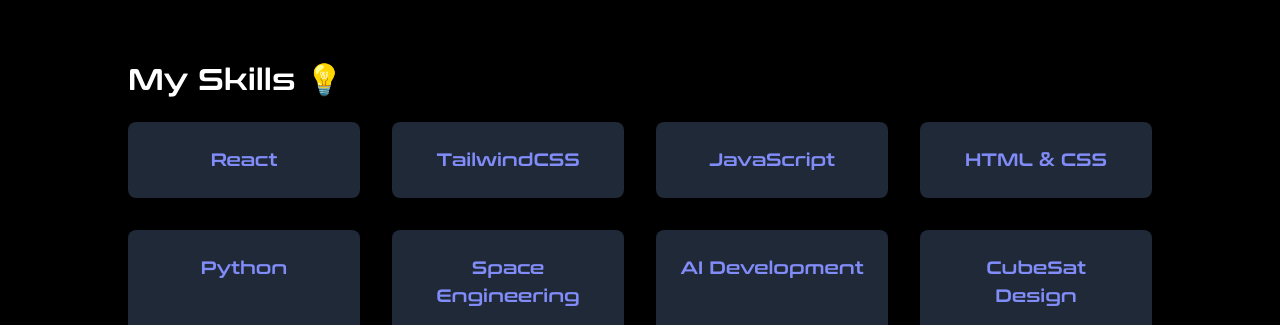
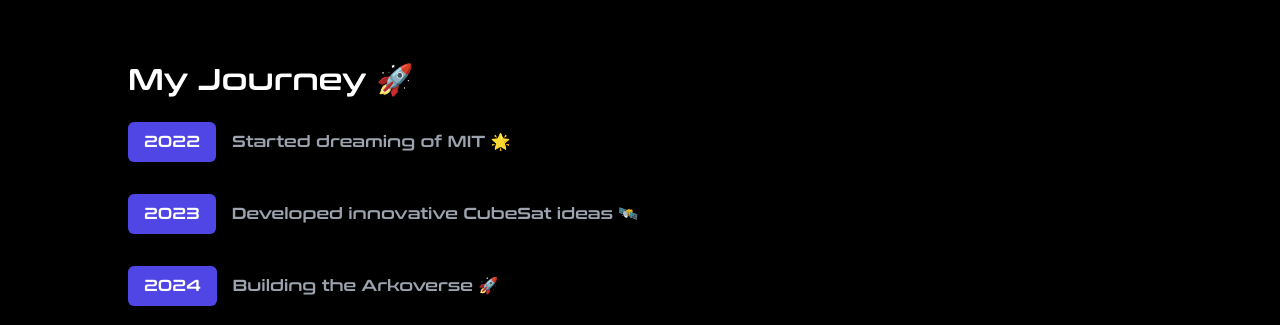
Before and after one commit to arko-inc/Arkoverse, a React (Vite) app: page /aboutme in a window 1280 px wide. Shown: the part 474-799 px from the top of the page. Built offline with nearby package versions, Linux system fonts and the light colour scheme.

Commit message:
Added dark mode to the Projects page

```diff
--- a/src/Pages/AboutMe.jsx
+++ b/src/Pages/AboutMe.jsx
@@ -29,11 +29,11 @@
         </div>
       </div>
 
-      {/* Skills Section */}
+      {/* Skills Section
       <div className="mb-16">
         <h2 className="text-3xl text-white mb-6">My Skills 💡</h2>
-        <div className="grid grid-cols-2 md:grid-cols-3 lg:grid-cols-4 gap-8">
-          {["React", "TailwindCSS", "JavaScript", "HTML & CSS", "Python", "Space Engineering", "AI Development", "CubeSat Design"].map(
+        <div className="grid grid-cols-2 md:grid-cols-3 lg:grid-cols-4 gap-10 text-base ">
+          {["React", "JavaScript", "HTML & CSS", "Python", "Space Engineering", "AI Development", "CubeSat Design"].map(
             (skill, index) => (
               <div
                 key={index}
@@ -44,7 +44,7 @@
             )
           )}
         </div>
-      </div>
+      </div> */}
 
       {/* Timeline Section */}
       <div className="mb-16">
```
